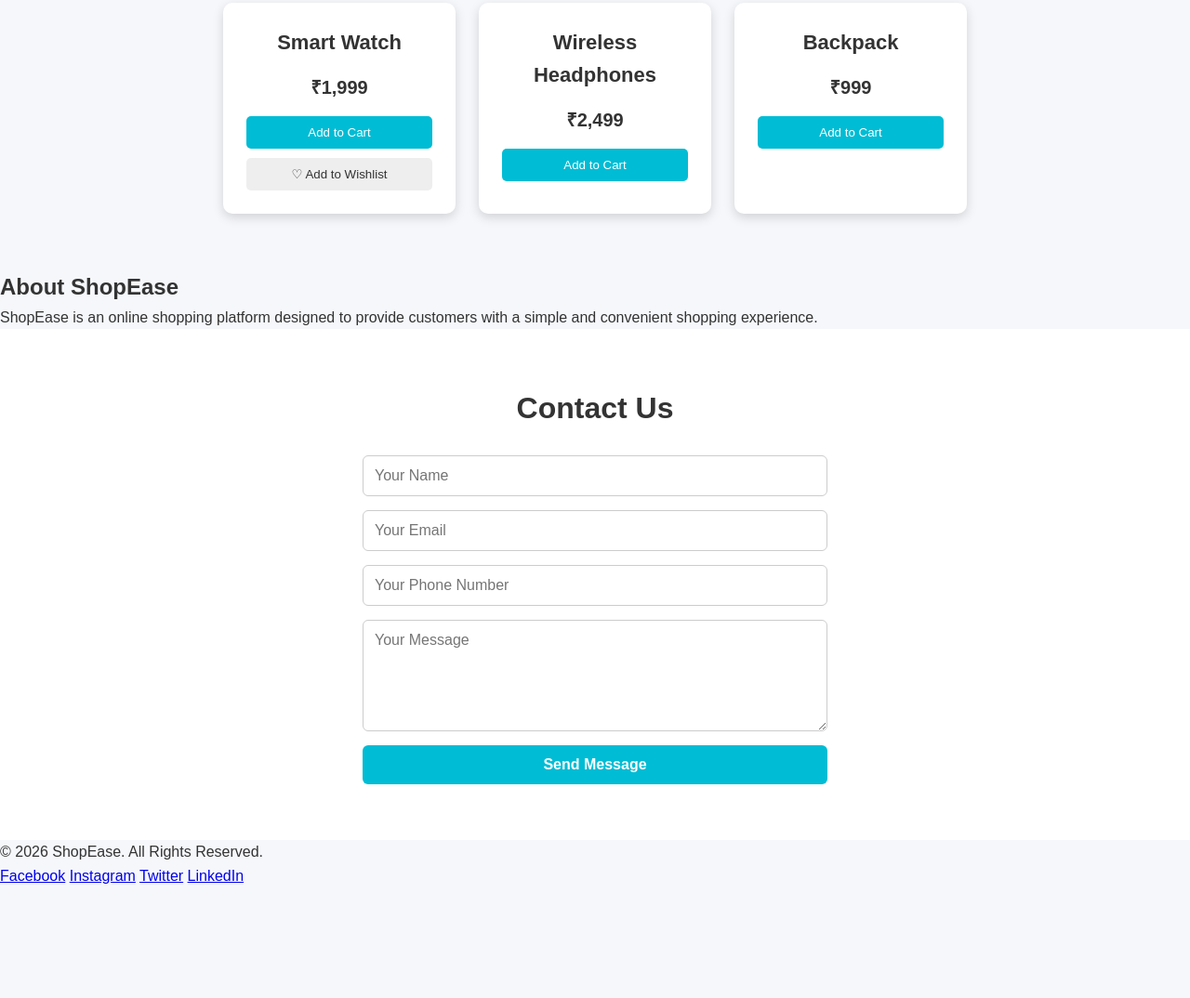
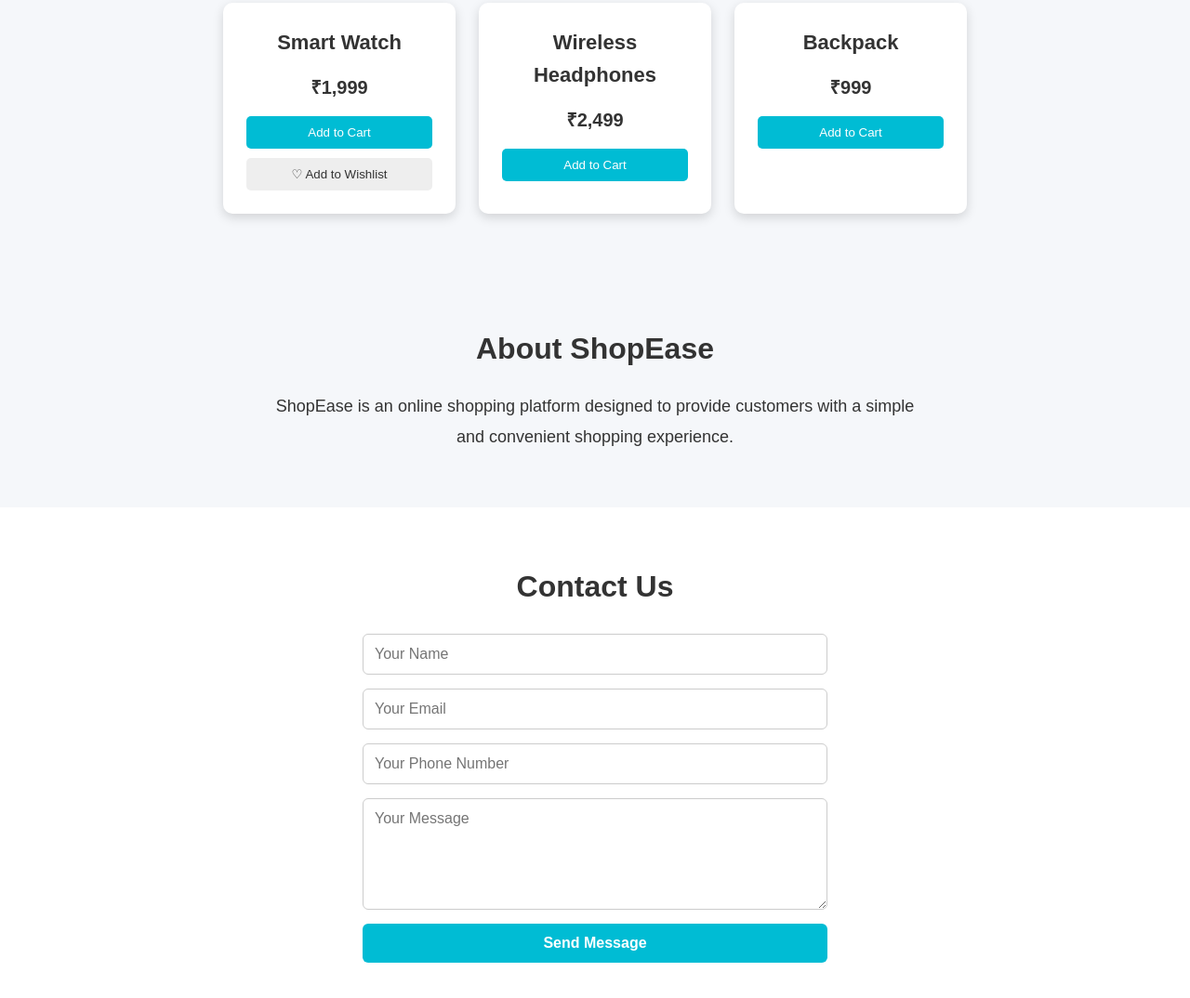
Before and after one commit to boyapatisathwika359/ShopEase, a plain HTML site: page index.html in a window 1280 px wide. Shown: the part 748-1822 px from the top of the page at 93% size. Before the commit the page ends 1704 px from the top, so only its background shows below. Drawn offline with Linux system fonts and the light colour scheme; a script that the page names is missing.

Commit message:
Style about section

```diff
--- a/style.css
+++ b/style.css
@@ -218,3 +218,21 @@
 #contactForm button:hover {
     opacity: 0.85;
 }
+/* About Section */
+.about {
+    padding: 60px 20px;
+    text-align: center;
+    background: #f5f7fa;
+}
+
+.about h2 {
+    font-size: 32px;
+    margin-bottom: 20px;
+}
+
+.about p {
+    max-width: 700px;
+    margin: 0 auto;
+    font-size: 18px;
+    line-height: 1.8;
+}
```
